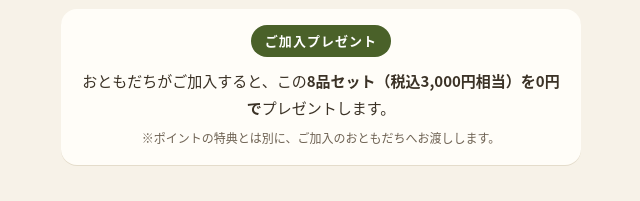
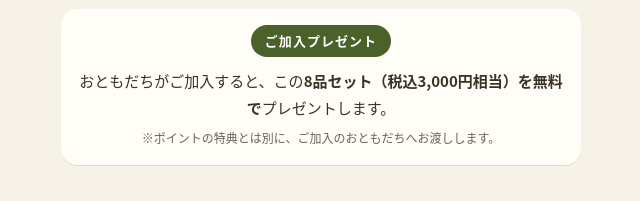
Before and after one commit to shizenha-club/shizenha-shoukai-lp, a plain HTML site: page index.html in a window 1280 px wide. Shown: the part 1474-1675 px from the top of the page, 319-959 px from the left. Drawn offline with Linux system fonts and the light colour scheme; a web font is replaced by a local one.

Commit message:
0円を無料に変更

```diff
--- a/index.html
+++ b/index.html
@@ -186,7 +186,7 @@ footer b{display:block;color:var(--ink);font-size:14px;margin-bottom:4px}
   <div class="photo"><img src="otameshi-set.jpg" alt="ご加入プレゼントのおためしセット 8品（税込3,000円相当）：ポークウインナー、豚肉、おからパン、よつ葉牛乳、ヨーグルト、国産小粒せいろ蒸し納豆、たまご、国産厚揚げ（または五目がんも）"></div>
 <div style="background:#fffdf8;border-radius:16px;padding:16px 18px;margin-top:12px;text-align:center;box-shadow:0 1px 0 #e4dccb">
 <div style="display:inline-block;background:#4a6129;color:#fff;font-weight:900;font-size:13px;letter-spacing:.08em;border-radius:999px;padding:4px 14px">ご加入プレゼント</div>
-<p style="margin-top:10px;font-size:15px;line-height:1.8">おともだちがご加入すると、この<strong>8品セット（税込3,000円相当）を0円で</strong>プレゼントします。</p>
+<p style="margin-top:10px;font-size:15px;line-height:1.8">おともだちがご加入すると、この<strong>8品セット（税込3,000円相当）を無料で</strong>プレゼントします。</p>
 <p style="margin-top:6px;font-size:12px;color:#6e6253">※ポイントの特典とは別に、ご加入のおともだちへお渡しします。</p>
 </div>
 
```
